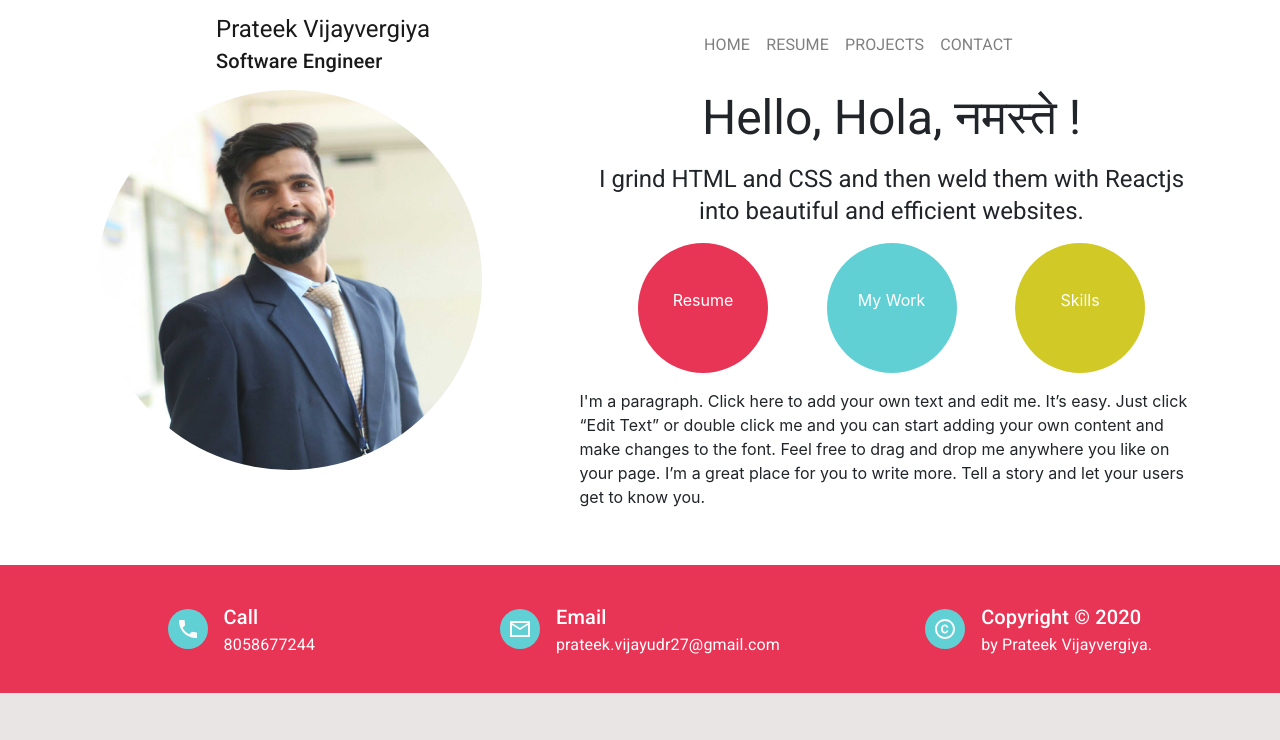
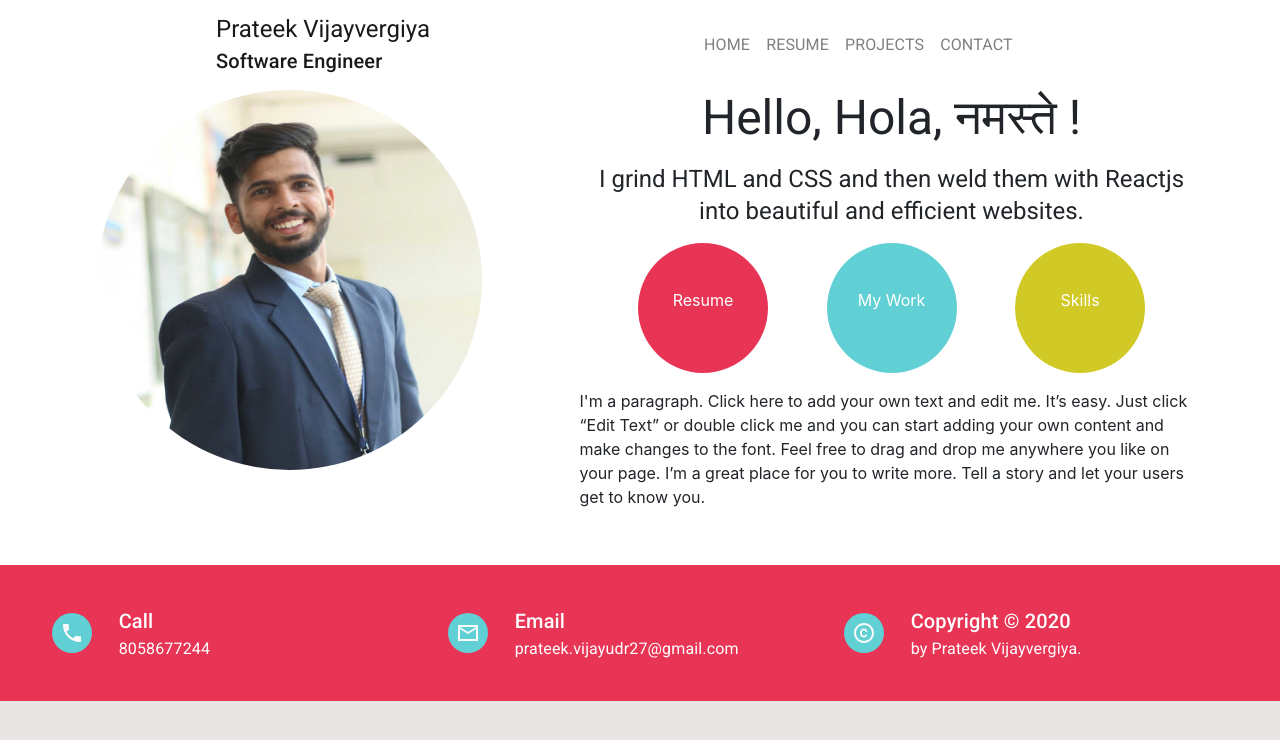
Before and after one commit to prateekvijayvergiya/prateekvijayvergiya.github.io, a Next.js app: page / in a window 1280 px wide. Shown: the top 740 px of the page. Built offline with nearby package versions, Linux system fonts and the light colour scheme.

Commit message:
fixed the footer and image

```diff
--- a/components/footer/iconWithText/index.js
+++ b/components/footer/iconWithText/index.js
@@ -9,14 +9,14 @@ const IconWithText = ({icon: Icon, title, subtitle}) => {
   const classes = useStyles()
   return (
     <Grid container alignItems="center" className={classes.container} spacing={2} item xs={12} md={4}>
-      <Grid item>
+      <Grid item xs={2}>
         <Avatar className={classes.avatar}>
           <SvgIcon>
             <Icon/>
           </SvgIcon>
         </Avatar>
       </Grid>
-      <Grid item>
+      <Grid item xs={10}>
         <Typography variant={'h6'}>
           {title}
         </Typography>
--- a/components/footer/index.js
+++ b/components/footer/index.js
@@ -23,7 +23,7 @@ const useStyles = makeStyles(() => ({
     width: '100%',
     backgroundColor: '#e83556',
     color: 'white',
-    padding: 36,
+    padding: 40,
   },
 }))
 
--- a/components/home/index.js
+++ b/components/home/index.js
@@ -9,7 +9,7 @@ const HomePage = () => {
     <Grid container justify="space-evenly" >
       <Grid item xs={12} md={4} lg={4} align='center'>
         <div className={classes.imageContainer}>
-          <img src='/profile.JPG' width={385} height={380}/>
+          <img src='/profile.JPG' width={'100%'} height={'100%'}/>
         </div>
       </Grid>
       <Grid item container xs={12} md={6} lg={6} justify="flex-start" spacing={2}>
```
